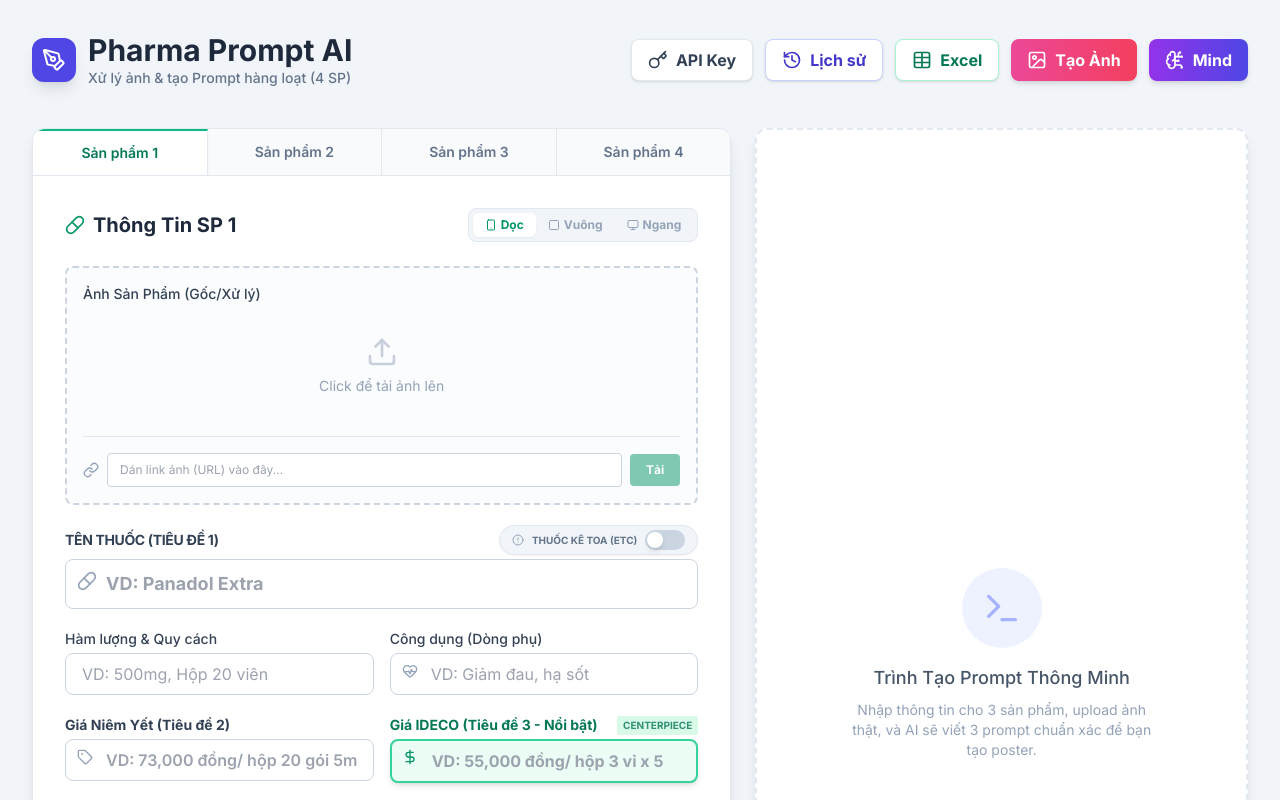
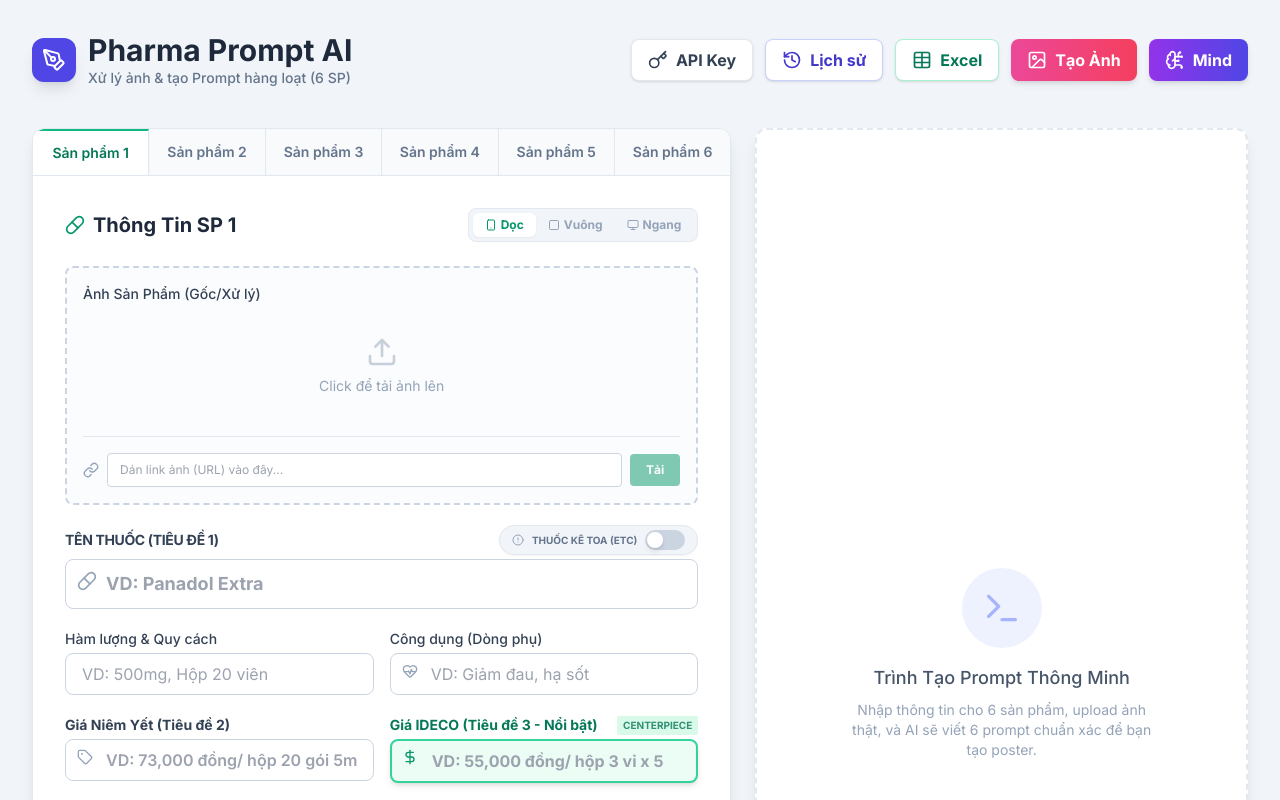
Before and after one commit to idecopharma/ideco11, a React (Vite) app: page / in a window 1280 px wide. Shown: the top 800 px of the page. Built offline with nearby package versions, Linux system fonts and the light colour scheme.

Commit message:
feat: increase maximum product limit to 6
- Update state and validation to support up to 6 products
- Add horizontal scrolling for product tabs on mobile
- Update UI labels and copy to reflect new capacity

```diff
--- a/App.tsx
+++ b/App.tsx
@@ -31,7 +31,9 @@ const App: React.FC = () => {
     createEmptyProduct(1),
     createEmptyProduct(2),
     createEmptyProduct(3),
-    createEmptyProduct(4)
+    createEmptyProduct(4),
+    createEmptyProduct(5),
+    createEmptyProduct(6)
   ]);
 
   const [activeTab, setActiveTab] = useState<number>(1);
@@ -39,7 +41,9 @@ const App: React.FC = () => {
     { id: 1, prompt: '', status: 'pending' },
     { id: 2, prompt: '', status: 'pending' },
     { id: 3, prompt: '', status: 'pending' },
-    { id: 4, prompt: '', status: 'pending' }
+    { id: 4, prompt: '', status: 'pending' },
+    { id: 5, prompt: '', status: 'pending' },
+    { id: 6, prompt: '', status: 'pending' }
   ]);
 
   const [appState, setAppState] = useState<AppState>(AppState.IDLE);
@@ -176,7 +180,7 @@ const App: React.FC = () => {
     setProducts(prev => {
         const newProducts = [...prev];
         importedProducts.forEach((imp, index) => {
-            if (index < 4) {
+            if (index < 6) {
                 newProducts[index] = { ...createEmptyProduct(index + 1), ...imp, id: index + 1 };
             }
         });
@@ -218,7 +222,7 @@ const App: React.FC = () => {
             <div className="bg-indigo-600 text-white p-2.5 rounded-xl shadow-lg"><PenTool className="w-6 h-6" /></div>
             <div>
               <h1 className="text-2xl md:text-3xl font-extrabold text-slate-800">Pharma Prompt AI</h1>
-              <p className="text-slate-500 text-sm font-medium">Xử lý ảnh & tạo Prompt hàng loạt (4 SP)</p>
+              <p className="text-slate-500 text-sm font-medium">Xử lý ảnh & tạo Prompt hàng loạt (6 SP)</p>
             </div>
           </div>
 
--- a/components/ExcelImportModal.tsx
+++ b/components/ExcelImportModal.tsx
@@ -142,8 +142,8 @@ export const ExcelImportModal: React.FC<ExcelImportModalProps> = ({
     const newSet = new Set(selectedIndices);
     if (newSet.has(originalIndex)) newSet.delete(originalIndex);
     else {
-        if (newSet.size >= 4) {
-            alert("Bạn chỉ có thể chọn tối đa 4 sản phẩm.");
+        if (newSet.size >= 6) {
+            alert("Bạn chỉ có thể chọn tối đa 6 sản phẩm.");
             return;
         }
         newSet.add(originalIndex);
@@ -320,7 +320,7 @@ export const ExcelImportModal: React.FC<ExcelImportModalProps> = ({
                     <div className="space-y-4">
                         <div className="flex flex-col md:flex-row justify-between items-end md:items-center gap-4">
                             <h4 className="font-black text-slate-700 flex items-center gap-2 text-sm uppercase tracking-widest">
-                                <Check className="w-5 h-5 text-emerald-500" /> BƯỚC 2: CHỌN SẢN PHẨM (Tối đa 4)
+                                <Check className="w-5 h-5 text-emerald-500" /> BƯỚC 2: CHỌN SẢN PHẨM (Tối đa 6)
                             </h4>
                             <div className="relative w-full md:w-80">
                                 <input type="text" placeholder="Tìm kiếm nhanh sản phẩm..." value={searchQuery} onChange={(e) => setSearchQuery(e.target.value)} className="w-full pl-10 pr-4 py-2 text-sm border-2 border-slate-200 rounded-lg focus:border-emerald-500 outline-none shadow-sm" />
--- a/components/ProductForm.tsx
+++ b/components/ProductForm.tsx
@@ -88,12 +88,12 @@ export const ProductForm: React.FC<ProductFormProps> = ({
 
   return (
     <div className="bg-white rounded-xl shadow-lg flex flex-col h-full border border-slate-200">
-      <div className="flex border-b border-slate-200 bg-slate-50 rounded-t-xl overflow-hidden">
+      <div className="flex border-b border-slate-200 bg-slate-50 rounded-t-xl overflow-x-auto scrollbar-none whitespace-nowrap">
         {products.map((p) => (
           <button
             key={p.id}
             onClick={() => onTabChange(p.id)}
-            className={`flex-1 py-3 text-sm font-semibold transition-all border-r border-slate-200 last:border-r-0
+            className={`flex-1 min-w-[95px] md:min-w-0 py-3 text-sm font-semibold transition-all border-r border-slate-200 last:border-r-0 shrink-0
               ${activeTab === p.id ? 'bg-white text-emerald-700 border-t-2 border-t-emerald-500 shadow-sm' : 'text-slate-500 hover:bg-slate-100'}`}
           >
             Sản phẩm {p.id}
--- a/components/ResultDisplay.tsx
+++ b/components/ResultDisplay.tsx
@@ -123,7 +123,7 @@ export const ResultDisplay: React.FC<ResultDisplayProps> = ({ results, appState,
         </div>
         <p className="text-lg font-medium text-slate-600">Trình Tạo Prompt Thông Minh</p>
         <p className="text-sm max-w-xs mx-auto mt-2">
-          Nhập thông tin cho 3 sản phẩm, upload ảnh thật, và AI sẽ viết 3 prompt chuẩn xác để bạn tạo poster.
+          Nhập thông tin cho 6 sản phẩm, upload ảnh thật, và AI sẽ viết 6 prompt chuẩn xác để bạn tạo poster.
         </p>
       </div>
     );
--- a/index.css
+++ b/index.css
@@ -29,3 +29,11 @@ body {
 .custom-scrollbar::-webkit-scrollbar-thumb:hover {
   background: #94a3b8;
 }
+
+.scrollbar-none::-webkit-scrollbar {
+  display: none;
+}
+.scrollbar-none {
+  -ms-overflow-style: none;  /* IE and Edge */
+  scrollbar-width: none;  /* Firefox */
+}
```
Also changed, not shown: 1 other file (tests, documents, lock files or other folders).
